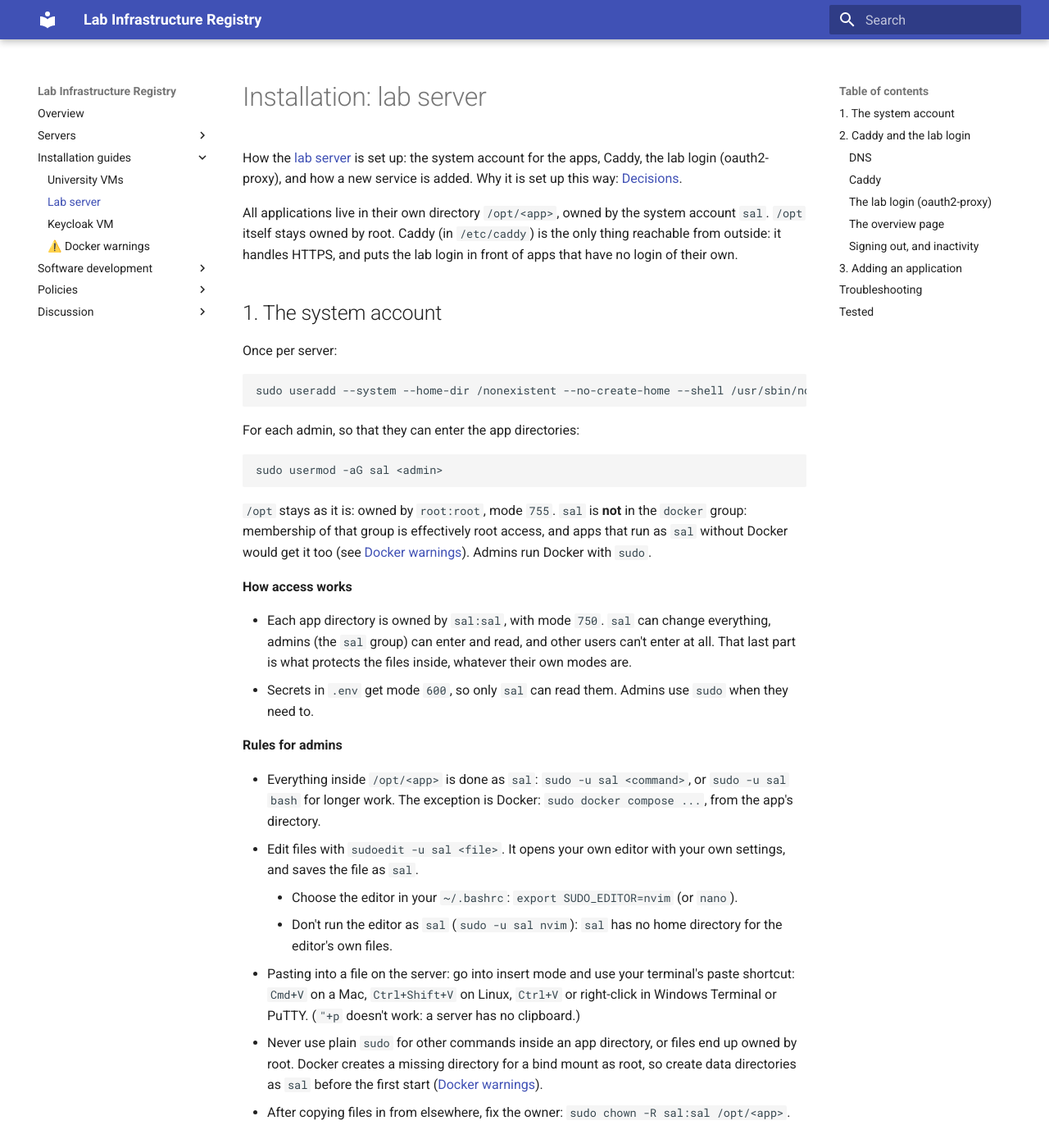
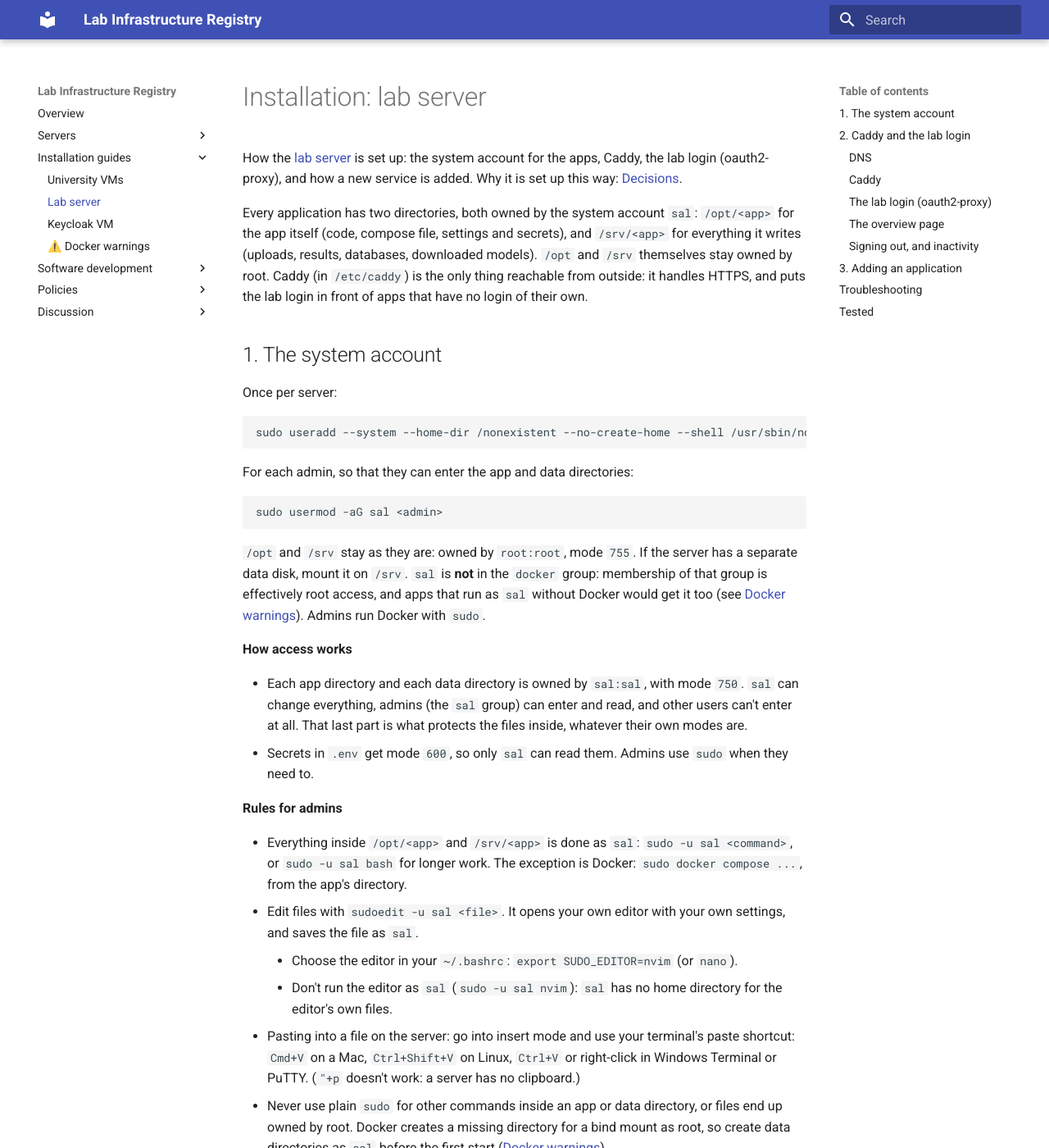
Before and after one commit to kasperwelbers/societal-analytics-lab-infra, an MkDocs documentation site: the page built from docs/install/lab-server.md, in a window 1280 px wide and 1400 px high. Shown: the whole window at 82% size. Built offline with MkDocs 1.6.1 and Material for MkDocs 9.7.7, drawn with Linux system fonts in a browser that asks for light colours; some of the changed text lies outside the part shown.

Commit message:
Lab server: app in /opt/<app>, its data in /srv/<app>
Co-Authored-By: Claude Opus 5.5 <noreply@anthropic.com>
Claude-Session: https://claude.ai/code/session_019W6Pqxp2q1zbwJeh2ybKkP

````diff
--- a/docs/install/lab-server.md
+++ b/docs/install/lab-server.md
@@ -2,7 +2,7 @@
 
 How the [lab server](../servers/lab.md) is set up: the system account for the apps, Caddy, the lab login (oauth2-proxy), and how a new service is added. Why it is set up this way: [Decisions](../decisions.md#the-lab-server).
 
-All applications live in their own directory `/opt/<app>`, owned by the system account `sal`. `/opt` itself stays owned by root. Caddy (in `/etc/caddy`) is the only thing reachable from outside: it handles HTTPS, and puts the lab login in front of apps that have no login of their own.
+Every application has two directories, both owned by the system account `sal`: `/opt/<app>` for the app itself (code, compose file, settings and secrets), and `/srv/<app>` for everything it writes (uploads, results, databases, downloaded models). `/opt` and `/srv` themselves stay owned by root. Caddy (in `/etc/caddy`) is the only thing reachable from outside: it handles HTTPS, and puts the lab login in front of apps that have no login of their own.
 
 ## 1. The system account
 
@@ -12,28 +12,28 @@ Once per server:
 sudo useradd --system --home-dir /nonexistent --no-create-home --shell /usr/sbin/nologin sal
 ```
 
-For each admin, so that they can enter the app directories:
+For each admin, so that they can enter the app and data directories:
 
 ```bash
 sudo usermod -aG sal <admin>
 ```
 
-`/opt` stays as it is: owned by `root:root`, mode `755`. `sal` is **not** in the `docker` group: membership of that group is effectively root access, and apps that run as `sal` without Docker would get it too (see [Docker warnings](docker.md#the-docker-group-is-root-access)). Admins run Docker with `sudo`.
+`/opt` and `/srv` stay as they are: owned by `root:root`, mode `755`. If the server has a separate data disk, mount it on `/srv`. `sal` is **not** in the `docker` group: membership of that group is effectively root access, and apps that run as `sal` without Docker would get it too (see [Docker warnings](docker.md#the-docker-group-is-root-access)). Admins run Docker with `sudo`.
 
 **How access works**
 
-* Each app directory is owned by `sal:sal`, with mode `750`. `sal` can change everything, admins (the `sal` group) can enter and read, and other users can't enter at all. That last part is what protects the files inside, whatever their own modes are.
+* Each app directory and each data directory is owned by `sal:sal`, with mode `750`. `sal` can change everything, admins (the `sal` group) can enter and read, and other users can't enter at all. That last part is what protects the files inside, whatever their own modes are.
 * Secrets in `.env` get mode `600`, so only `sal` can read them. Admins use `sudo` when they need to.
 
 **Rules for admins**
 
-* Everything inside `/opt/<app>` is done as `sal`: `sudo -u sal <command>`, or `sudo -u sal bash` for longer work. The exception is Docker: `sudo docker compose ...`, from the app's directory.
+* Everything inside `/opt/<app>` and `/srv/<app>` is done as `sal`: `sudo -u sal <command>`, or `sudo -u sal bash` for longer work. The exception is Docker: `sudo docker compose ...`, from the app's directory.
 * Edit files with `sudoedit -u sal <file>`. It opens your own editor with your own settings, and saves the file as `sal`.
     * Choose the editor in your `~/.bashrc`: `export SUDO_EDITOR=nvim` (or `nano`).
     * Don't run the editor as `sal` (`sudo -u sal nvim`): `sal` has no home directory for the editor's own files.
 * Pasting into a file on the server: go into insert mode and use your terminal's paste shortcut: `Cmd+V` on a Mac, `Ctrl+Shift+V` on Linux, `Ctrl+V` or right-click in Windows Terminal or PuTTY. (`"+p` doesn't work: a server has no clipboard.)
-* Never use plain `sudo` for other commands inside an app directory, or files end up owned by root. Docker creates a missing directory for a bind mount as root, so create data directories as `sal` before the first start ([Docker warnings](docker.md#directories-for-bind-mounts)).
-* After copying files in from elsewhere, fix the owner: `sudo chown -R sal:sal /opt/<app>`.
+* Never use plain `sudo` for other commands inside an app or data directory, or files end up owned by root. Docker creates a missing directory for a bind mount as root, so create data directories as `sal` before the first start ([Docker warnings](docker.md#directories-for-bind-mounts)).
+* After copying files in from elsewhere, fix the owner: `sudo chown -R sal:sal /opt/<app>` (or `/srv/<app>`).
 
 ## 2. Caddy and the lab login
 
@@ -251,14 +251,14 @@ What members experience: [Signing out, and inactivity](../servers/lab.md#signing
 ## 3. Adding an application
 
 1. **Choose a free port** and a name. See which ports are taken with `sudo ss -tlnp` (and in the Caddyfile). The address will be `<app>.lab.societal-analytics.nl`; DNS needs no change.
-2. **Create the directory,** as an admin:
+2. **Create its directories,** as an admin: `/opt/<app>` for the app, `/srv/<app>` for its data.
 
     ```bash
-    sudo mkdir /opt/<app>
+    sudo mkdir /opt/<app> /srv/<app>
     ```
 
     ```bash
-    sudo chown sal:sal /opt/<app> && sudo chmod 750 /opt/<app>
+    sudo chown sal:sal /opt/<app> /srv/<app> && sudo chmod 750 /opt/<app> /srv/<app>
     ```
 
 3. **Put the app in it,** as `sal`. The directory must be empty for `git clone`. A private repository needs a deploy key (a read-only SSH key for that repository) for `sal`.
@@ -267,11 +267,13 @@ What members experience: [Signing out, and inactivity](../servers/lab.md#signing
     sudo -u sal git clone <repo> /opt/<app>
     ```
 
-4. **Secrets** go in `/opt/<app>/.env`, readable only by `sal`:
+4. **Settings and secrets** go in `/opt/<app>/.env`, readable only by `sal`. Put the data directory there too, as `DATA_DIR=/srv/<app>`:
 
     ```bash
     sudo -u sal chmod 600 /opt/<app>/.env
     ```
+
+    In the compose file, every directory the app writes to is a bind mount under it, e.g. `${DATA_DIR}/uploads:/app/uploads`. Create those subdirectories as `sal` before the first start (`sudo -u sal mkdir /srv/<app>/uploads`). A container that writes as its own user (e.g. PostgreSQL) needs that user as the owner of its subdirectory; the app's documentation says which user.
 
 5. **Listen on localhost only,** so the app can't be reached around Caddy.
     * With Docker, publish ports on `127.0.0.1`: `"127.0.0.1:<port>:<port>"`. A plain `"<port>:<port>"` is reachable from the internet, even with a firewall (see [Docker warnings](docker.md#published-ports-bypass-the-firewall)). Check with `sudo docker ps --format '{{.Names}}\t{{.Ports}}'`: nothing should show `0.0.0.0:` or `[::]:`.
@@ -332,7 +334,9 @@ cd /opt/<app> && sudo docker compose down
 sudo rm -r /opt/<app>
 ```
 
-Then remove its block from the Caddyfile and its line from the overview page, and reload Caddy.
+Its data stays in `/srv/<app>`: remove it as well (`sudo rm -r /srv/<app>`) once it is no longer needed, following the retention rules of the [privacy statement](../policies/privacy.md). Then remove its block from the Caddyfile and its line from the overview page, and reload Caddy.
+
+**Moving an existing app's data to `/srv`:** stop the app (`sudo docker compose down`), create `/srv/<app>` as above, move the data directories with `sudo mv`, fix the owner with `sudo chown -R sal:sal /srv/<app>` (except for subdirectories owned by a container's user), set `DATA_DIR` and the bind mounts, and start it again.
 
 ## Troubleshooting
 
````
Also changed, not shown: docs/decisions.md (+7 -2 lines), docs/index.md (+1 -1 lines), docs/install/docker.md (+1 -1 lines), docs/servers/lab.md (+1 -1 lines).
